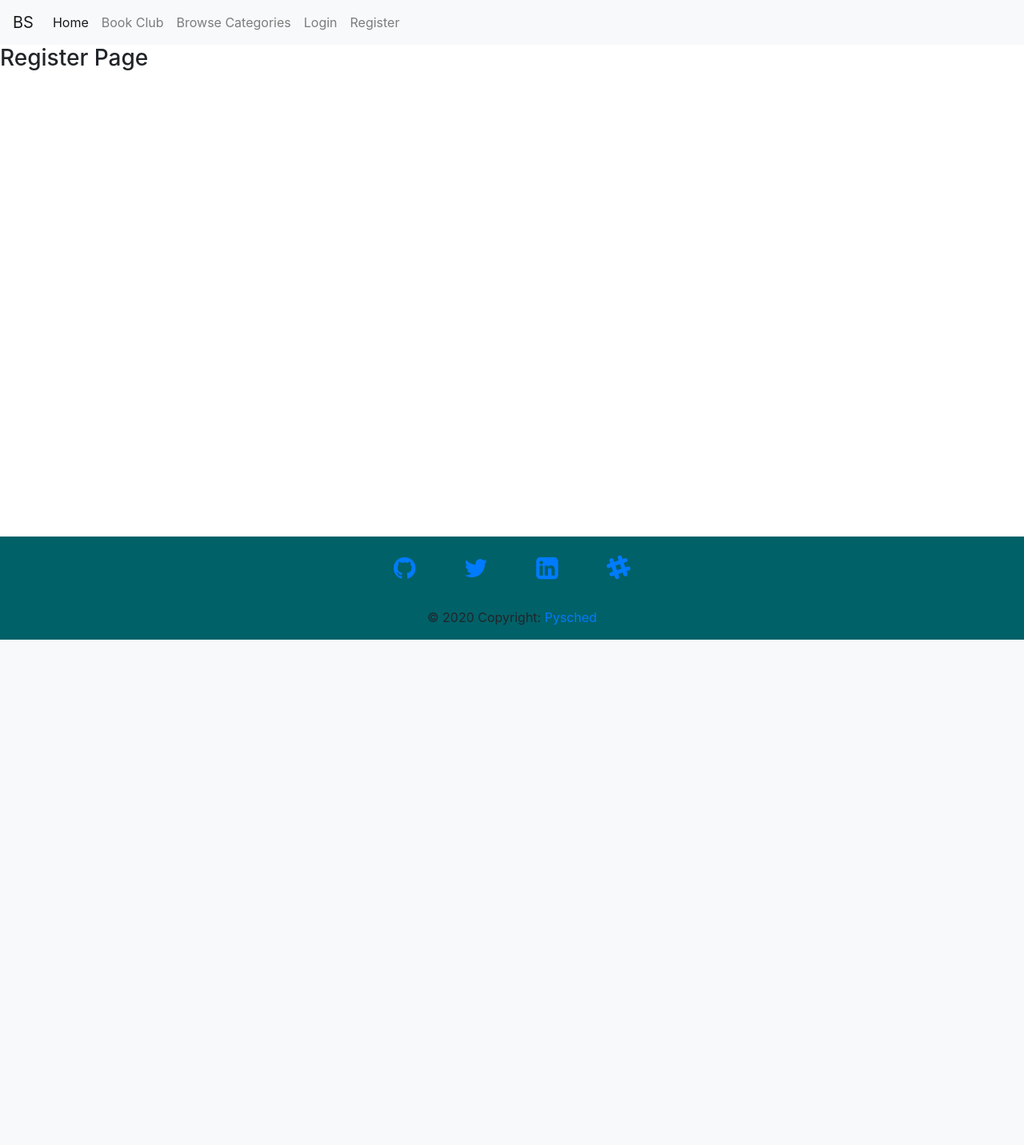
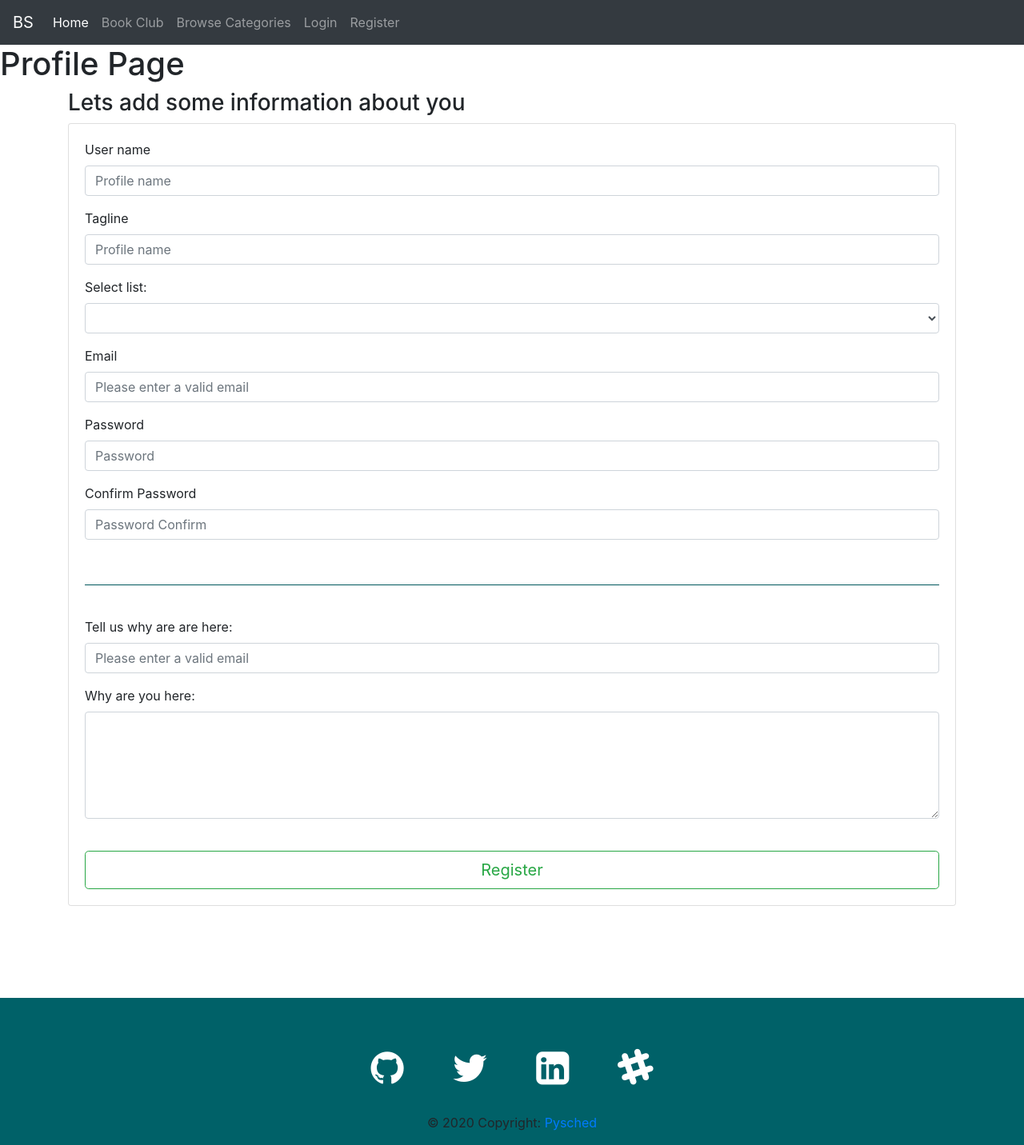
Before and after one commit to Pysched/Book-Shelf, a Flask app: page /register in a window 1280 px wide. Shown: the whole page at 80% size. Before the commit the page ends 800 px from the top, so only its background shows below. Run offline with Flask 2, Linux system fonts and the light colour scheme; lists and menus that the app fills with data are empty; some libraries are stand-ins or nearby versions.

Commit message:
Working through the development of the login system from a tutorial and my own requirements, also updated supported pages, work in progress

```diff
--- a/app.py
+++ b/app.py
@@ -1,46 +1,131 @@
 import os
-from flask import Flask, render_template, redirect, request, url_for
+from flask import Flask, render_template, redirect, request, url_for, session, flash
 from flask_pymongo import PyMongo
+from werkzeug.security import generate_password_hash, check_password_hash
+from bson.objectid import ObjectId
+import bcrypt
 
 
 app = Flask(__name__)
 
 app.config["MONGO_DBNAME"] = 'bookshelf'
 app.config["MONGO_URI"] = 'mongodb+srv://root:r00tUser@myfirstcluster-46ezx.mongodb.net/bookshelf?retryWrites=true&w=majority'
-
-
+app.config['SECRET_KEY'] = os.environ.get("SECRET_KEY")
 
 mongo = PyMongo(app)
 
 
+users = mongo.db.users
 
 
+def get_username(username):
+    return users.find_one({"_id": str(users)})
+
+
+# Home Page
 @app.route('/')
 @app.route('/main')
 def main():
     return render_template("main.html")
 
 
+# Book Club Page
 @app.route('/book_club')
 def book_club():
     return render_template("bookclub.html")
 
 
+# Browse Page
 @app.route('/browse')
 def browse():
     return render_template("browse.html")
 
 
-@app.route('/login')
+# Login Page
+
+@app.route('/login', methods=['POST'])
 def login():
-    return render_template("login.html")
+    users = mongo.db.users
+    login_user = users.find_one({'name' : request.form['username']})
+
+    if login_user:
+        if bcrypt.hashpw(request.form['pass'].encode('utf-8'), login_user['password'].encode('utf-8')) == login_user['password'].encode('utf-8'):
+            session['username'] = request.form['username']
+            return redirect(url_for('index'))
+
+    return 'Invalid username/password combination'
 
 
-@app.route('/register')
+# Sign up
+@app.route('/register', methods=['GET', 'POST'])
 def register():
+    '''
+    Create new user/register new account
+    Checks that the user doesn't already exist, and that length of username
+    and password is between 6-15 characters
+    Uses generate_password_hash to hash user's password in the database
+    '''
+    if request.method == "POST":
+
+        new_username = request.form.get("new_username").lower()
+        new_password = request.form.get("new_password")
+        new_tagline = request.form.get("new_tagline")
+        new_email = request.form.get("new_email")
+        new_comment = request.form.get("new_comment")
+
+        if len(new_username) < 3 or len(new_username) > 15:
+
+            return redirect(url_for('register'))
+
+        if len(new_password) < 5 or len(new_password) > 15:
+
+            return redirect(url_for('register'))
+
+        # Check if username already exists
+        existing_user = get_username(new_username)
+        if existing_user:
+            return redirect(url_for('register'))
+
+        # If all checks pass, add user to the database and hash the password
+        users.insert_one({
+            "username": new_username,
+            "password": generate_password_hash(new_password),
+            "tagline": new_tagline,
+            "email": new_email,
+            "comment": new_comment,
+        })
+        session["user"] = new_username
+
+        return redirect(url_for('main', username=session["user"]))
+
     return render_template("register.html")
 
 
+# Log out
+@app.route('/logout')
+def logout():
+	# Clear the session
+	session.clear()
+	flash('You were logged out!')
+	return redirect(url_for('main'))
+
+# Profile Page
+@app.route('/profile/<username>', methods=["GET", "POST"])
+def profile(username):
+	# Check if user is logged in
+	if 'user' in session:
+		# If so get the user and pass him to template for now
+		user_in_db = users.find_one({"username": users})
+		return render_template('profile.html', user=user_in_db)
+	else:
+		flash("You must be logged in!")
+		return redirect(url_for('main'))
+
+
+# Add item Page
+@app.route('/add_item')
+def add_item():
+    return render_template("additem.html")
 
 
 if __name__ == '__main__':
--- a/static/css/footer.css
+++ b/static/css/footer.css
@@ -1,3 +1,34 @@
+/* -- Footer Container Style -- */
+
+
 .foot{
     background-color:#006168!important;
+    margin-top:40px;
 }
+
+/* -- Social Icons -- */
+
+.icons{
+    color:#fff;
+    transition:transform .2s;
+}
+
+.icons.fa-github:hover{
+    color:#6f38d4;
+    transform: scale(1.2) ;
+}
+
+.icons.fa-twitter:hover{
+    color:#03a0fb;
+    transform: scale(1.2) ;
+}
+
+.icons.fa-linkedin-square:hover{
+    color:#2c7bd6;
+    transform: scale(1.2) ;
+}
+
+.icons.fa-slack:hover{
+    color:#b54acf;
+    transform: scale(1.2) ;
+}
--- a/static/css/main.css
+++ b/static/css/main.css
@@ -1,11 +1,35 @@
-.page{
-    background-color: red;
+
+
+*{
+    margin:0;
+    padding:0;
+    box-sizing: border-box;
 }
-
-.caro{
-    align-content: center;
-}
-
 .container.para{
     margin-top:75px!important;
 }
+
+div.c-wrapper{
+    width: 80%; /* for example */
+    margin: auto;
+}
+
+.carousel-inner > .item > img,
+.carousel-inner > .item > a > img{
+width: 100%; /* use this, or not */
+margin: auto;
+}
+
+.carousel{
+    margin-left:auto;
+    margin-right:auto;
+    align-items: center;
+    justify-content: center;
+    display: grid;
+
+}
+
+/*--HR line --*/
+.hr-line{
+    background-color:#006168;
+}
--- /dev/null
+++ b/static/css/style.css
@@ -0,0 +1,3 @@
+.space{
+    height:75px;
+}
--- /dev/null
+++ b/static/js/main.js
@@ -0,0 +1,18 @@
+$(document).ready(function () {
+	flashed_messages();
+});
+
+
+/*
+Alerts modal
+*/
+
+function flashed_messages() {
+	let messages = parseInt($("#messages p").length);
+	if (messages) {
+		$("#alerts").slideDown(1500);
+		setTimeout(() => {
+			$("#alerts").slideUp(1500);
+		}, 7000);
+	}
+}
--- a/templates/base.html
+++ b/templates/base.html
@@ -12,6 +12,8 @@
     <link rel="stylesheet" href="{{ url_for('static', filename='css/footer.css') }}" type="text/css">
 
     <link rel="stylesheet" href="{{ url_for('static', filename='css/main.css') }}">
+
+    <link rel="stylesheet" href="{{ url_for('static', filename='css/style.css') }}">
 
 
     <!-- JS, Popper.js, and jQuery -->
@@ -31,7 +33,20 @@
 {% include "sections/nav.html" %}
 </header>
 
-
+<div id="alerts" class="container-fluid">
+				<div class="row justify-content-around">
+					<div id="messages">
+						{% with messages = get_flashed_messages() %}
+						{% if messages %}
+						{% for message in messages %}
+						<p class="text-center">{{ message }}</p>
+						{% endfor %}
+						{% endif %}
+						{% endwith %}
+					</div>
+				</div>
+			</div>
+		</nav>
 
 <!-- Main Content -->
 
@@ -43,7 +58,8 @@
 {% include "sections/footer.html" %}
 
 
-
+<!-- JS -->
+		<script src="{{ url_for('static', filename='js/main.js') }}"></script>
 
 <!-- scripts -->
 <script src="https://cdnjs.cloudflare.com/ajax/libs/jquery/3.5.1/jquery.min.js"></script>
--- a/templates/register.html
+++ b/templates/register.html
@@ -2,7 +2,67 @@
 {% extends 'base.html' %}
 {% block content %}
 
-<h3>Register Page</h3>
+<h1> Profile Page </h1>
+
+<div class="container register">
+
+    <h3>Lets add some information about you</h3>
+		<div class="card mx-auto">
+			<div class="card-body">
+				<form class="form-signin" method="POST" action="/register">
+					<div class="form-group">
+						<label for="new_username">User name</label>
+						<input name="new_username" type="text" class="form-control" id="new_username" placeholder="Profile name" required>
+					</div>
+
+                    <div class="form-group">
+						<label for="new_tagline">Tagline</label>
+						<input name="new_tagline" type="textarea" class="form-control" id="new_tagline" placeholder="Profile name" required>
+					</div>
+
+                    <div class="form-group">
+                        <label for="title">Select list:</label>
+                            <select class="form-control" name="title" id="title">
+                            {% for title in title %}
+                                <option>{{ titles }}</option>
+                              {% endfor %}
+                            </select>
+                    </div>
+
+					<div class="form-group">
+						<label for="new_email">Email</label>
+						<input name="new_email" type="email" class="form-control" id="new_email" placeholder="Please enter a valid email">
+					</div>
+					<div class="form-group">
+						<label for="new_password">Password</label>
+						<input class="form-control" name="new_password" type="password" id="new_password" placeholder="Password" required>
+					</div>
+					<div class="form-group">
+						<label for="new_password">Confirm Password</label>
+						<input class="form-control" name="new_password1" type="password" id="new_password1" placeholder="Password Confirm" required>
+					</div>
+                    <br>
+                    <hr class="hr-line">
+                    <br>
+
+                    <div class="form-group">
+						<label for="new_comment">Tell us why are are here:</label>
+						<input name="new_comment" type="textarea" class="form-control" id="new_comment" placeholder="Please enter a valid email">
+					</div>
+
+                     <div class="form-group">
+                        <label for="comment">Why are you here:</label>
+                        <textarea class="form-control" type="text" rows="5" id="comment" name="comment"></textarea>
+                    </div>
+
+                    <br>
+					<button class="btn btn-outline-success btn-lg btn-block" type="submit">Register</button>
+				</form>
+			</div>
+		</div>
+	</div>
+<div class="container space"></div>
 
 
- {% endblock %}
+
+{% endblock %}
--- a/templates/sections/footer.html
+++ b/templates/sections/footer.html
@@ -3,7 +3,7 @@
     <link rel="stylesheet" href="{{ url_for('static', filename='css/footer.css') }}">
 </head>
 <!-- Footer -->
-<footer class="foot pt-4 fixed-bottom">
+<footer class="foot pt-4 ">
 
   <!-- Footer Elements -->
   <div class="container foot">
@@ -12,22 +12,22 @@
     <ul class="list-unstyled list-inline text-center">
       <li class="list-inline-item">
         <a class="mx-4" href="#">
-          <i class="fa fa-github fa-2x"> </i>
+          <i class="fa fa-github fa-3x icons"> </i>
         </a>
       </li>
       <li class="list-inline-item">
         <a class="mx-4" href="#">
-          <i class="fa fa-twitter fa-2x"> </i>
+          <i class="fa fa-twitter fa-3x icons"> </i>
         </a>
       </li>
       <li class="list-inline-item">
         <a class="mx-4" href="#">
-          <i class="fa fa-linkedin-square fa-2x"> </i>
+          <i class="fa fa-linkedin-square fa-3x icons"> </i>
         </a>
       </li>
       <li class="list-inline-item">
-        <a class="mx-4" href="#">
-          <i class="fa fa-slack fa-2x"> </i>
+        <a class="mx-4 view overlay zoom" href="#">
+          <i class="fa fa-slack  fa-3x icons"> </i>
         </a>
       </li>
     </ul>
@@ -40,9 +40,5 @@
   <div class="footer-copyright text-center py-3">© 2020 Copyright:
     <a href="#"> Pysched</a>
   </div>
-  <!-- Styles Footer -->
-<link rel="stylesheet" href="">
-</footer>
+
 <!-- Footer -->
-
-<!--Link for custom CSS sheet-->
--- a/templates/sections/nav.html
+++ b/templates/sections/nav.html
@@ -1,6 +1,8 @@
 <!DOCTYPE html>
-<nav class="navbar navbar-expand-lg navbar-light bg-light">
-  <a class="navbar-brand" href="#"><img src="" />BS</a>
+
+
+<nav class="navbar navbar-expand-lg navbar-dark bg-dark">
+  <a class="navbar-brand" href="{{ url_for('main') }}"><img src="" />BS</a>
   <button class="navbar-toggler" type="button" data-toggle="collapse" data-target="#navbarNavDropdown" aria-controls="navbarNavDropdown" aria-expanded="false" aria-label="Toggle navigation">
     <span class="navbar-toggler-icon"></span>
   </button>
@@ -15,12 +17,24 @@
       <li class="nav-item">
         <a class="nav-link" href="{{ url_for('browse') }}">Browse Categories</a>
       </li>
+      {% if session.user %}
+      <li class="nav-item">
+        <a class="nav-link" href="{{ url_for('profile', username=session['user']) }}">Account</a>
+      </li>
+      <li class="nav-item">
+        <a class="nav-link" href="{{ url_for('add_item') }}">Add listing</a>
+      </li>
+      <li class="nav-item">
+        <a class="nav-link" href="{{ url_for('logout') }}">Logout</a>
+      </li>
+      {% else %}
       <li class="nav-item">
         <a class="nav-link" href="{{ url_for('login') }}">Login</a>
       </li>
       <li class="nav-item">
         <a class="nav-link" href="{{ url_for('register') }}">Register</a>
       </li>
+      {% endif %}
     </ul>
   </div>
 </nav>
```
Also changed, not shown: templates/login.html (+19 -2 lines), templates/main.html (+16 -8 lines), templates/profile.html (added, +37 -0 lines), templates/additem.html (added).
